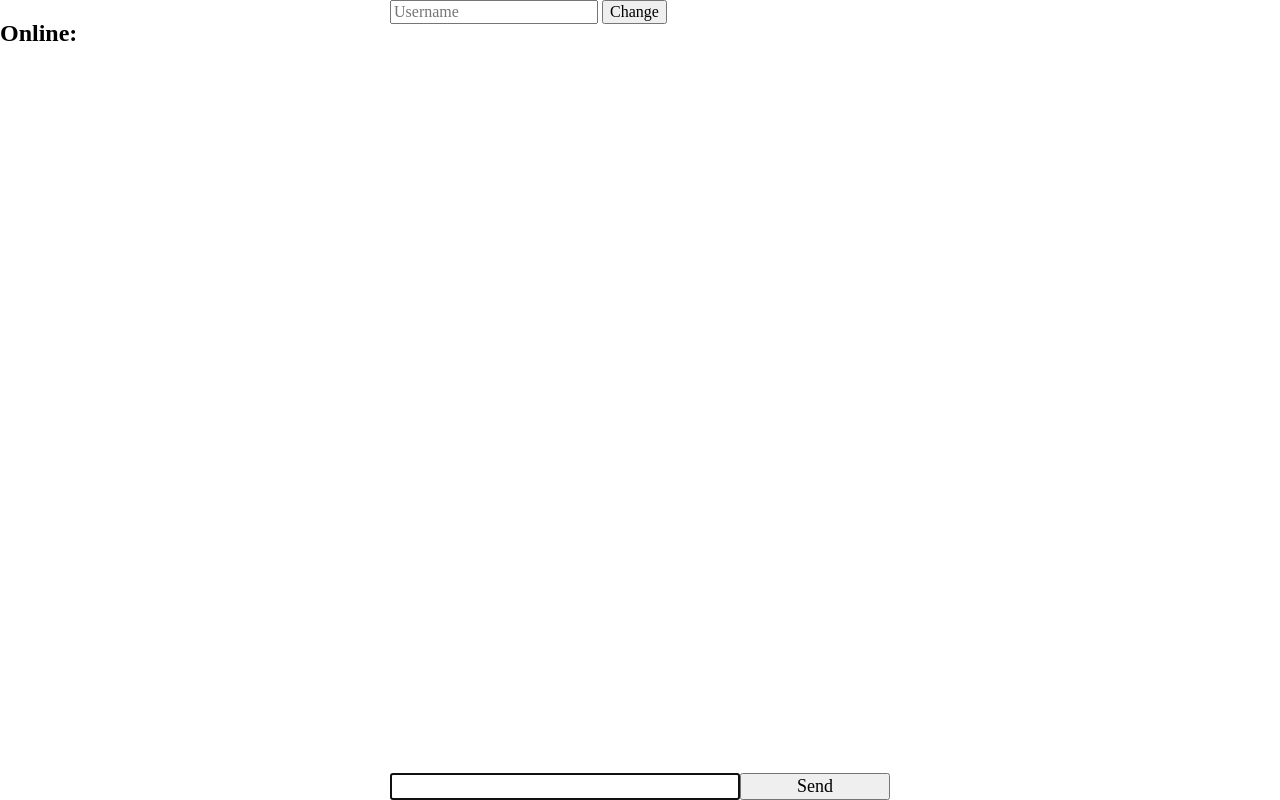
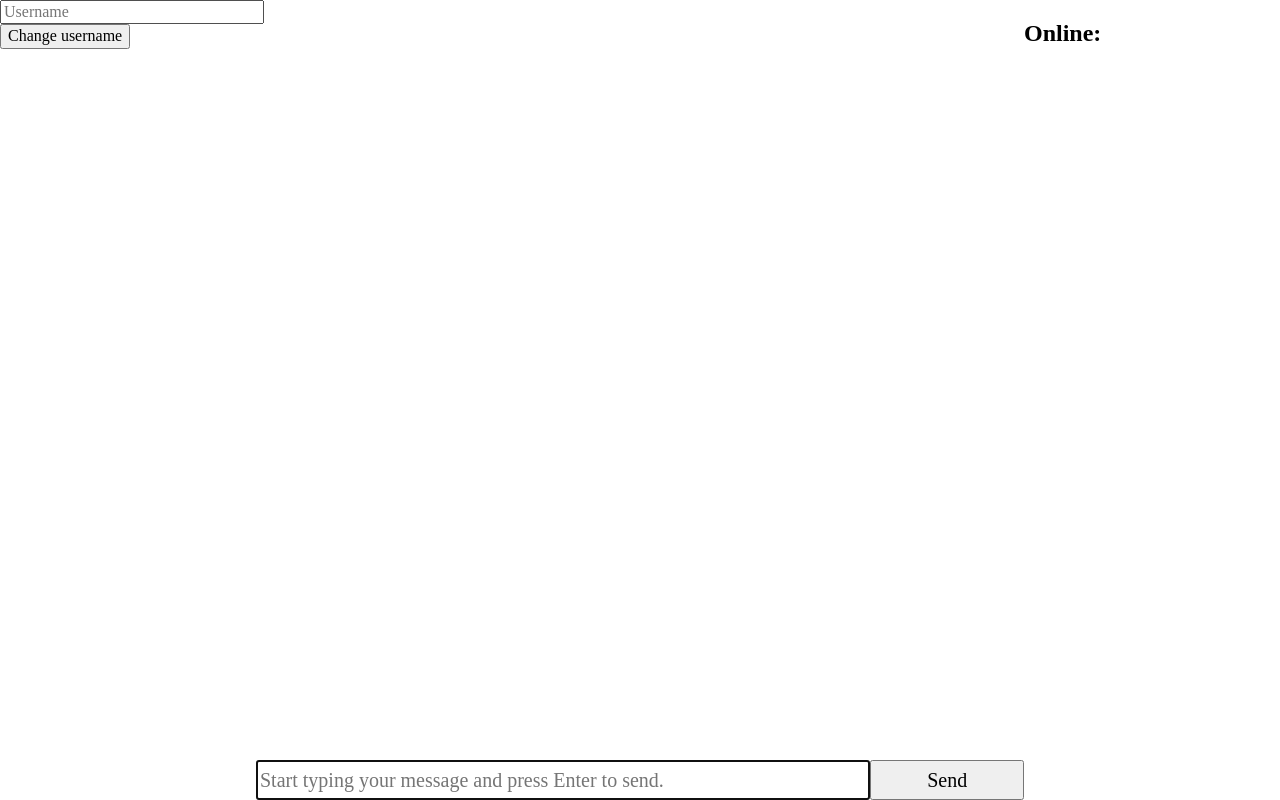
Before and after one commit to MxWoodie/socketiochek, a website: page public/index.html in a window 1280 px wide. Drawn offline with nearby package versions, Linux system fonts and the light colour scheme; no server answers.

Commit message:
style: some styles refactor

```diff
--- a/public/index.html
+++ b/public/index.html
@@ -9,23 +9,26 @@
   <title>Socketiochek</title>
 </head>
 <body>
-  <header class="chat-header">
+  <main class="chat-main">
+    <section class="chat-username-section">
       <form class="username-form" action="">
           <input class="username-input" autocomplete="off" required placeholder="Username" />
-        <button class="username-submit">Change</button>
+          <button class="username-submit">Change username</button>
       </form>
-  </header>
-  <main class="chat-main">
+    </section>
+    <section class="chat-section">
       <ul class="messages-list" id="messages"></ul>
       <form class="messages-form" action="">
-      <input class="messages-input" id="m" autocomplete="off" autofocus required />
+        <input class="messages-input" id="m" autocomplete="off" autofocus
+        required placeholder="Start typing your message and press Enter to send." />
         <button class="messages-submit">Send</button>
       </form>
-  </main>
+    </section>
     <section class="chat-users">
       <h2>Online:</h2>
       <ul class="users-list"></ul>
     </section>
+  </main>
   <script src="/socket.io/socket.io.js"></script>
   <script src="https://ajax.googleapis.com/ajax/libs/jquery/3.4.1/jquery.min.js"></script>
   <script src="script.js"></script>
--- a/public/style.css
+++ b/public/style.css
@@ -1,55 +1,68 @@
-.chat-header {
-  position: relative;
-  margin: 0 auto;
-  width: 500px;
-  height: 10vh;
+.chat-main {
+  display: flex;
+  justify-content: center;
 }
 
-.chat-main {
+.chat-username-section,
+.chat-users {
+  width: 20%;
+}
+
+.username-input {
+  width: 100%;
+}
+
+.chat-section {
   position: relative;
-  font-size: 0;
-  width: 500px;
-  height: 90vh;
-  box-sizing: border-box;
-  margin: 0 auto;
+  width: 60%;
+  height: 100vh;
 }
 
 .messages-list {
-  width: 100%;
+  height: calc(100vh - 60px);
+  overflow-y: scroll;
+  word-wrap: break-word;
   list-style: none;
-  padding: 0;
-  padding-left: 10px;
-  height: 80vh;
-  overflow-y: auto;
-}
-
-.messages-item {
-  width: 100%;
-  font-size: 18px;
-  box-sizing: border-box;
-  word-wrap: break-word;
-  white-space: normal;
+  padding: 0 20px;
 }
 
 .messages-form {
   position: absolute;
   bottom: 0;
+  width: 100%;
+  height: 40px;
   font-size: 0;
-  width: 100%;
 }
 
 .messages-input {
+  width: 80%;
+  height: 100%;
   box-sizing: border-box;
-  font-size: 18px;
-  width: 70%;
+  font-size: 20px;
 }
 
 .messages-submit {
-  font-size: 18px;
-  width: 30%;
+  width: 20%;
+  height: 100%;
+  font-size: 20px;
 }
 
-.chat-users {
-  position: fixed;
-  top: 0;
+.users-list {
+  list-style: none;
+  padding: 0;
 }
+
+.users-item {
+  position: relative;
+}
+
+.users-item::before {
+  position: relative;
+  top: 5px;
+  content: "\2022";
+  color: green;
+  font-size: 30px;
+  font-weight: bold;
+  display: inline-block;
+  width: 15px;
+}
```
Lines whose indentation alone changed are shown as unchanged.
